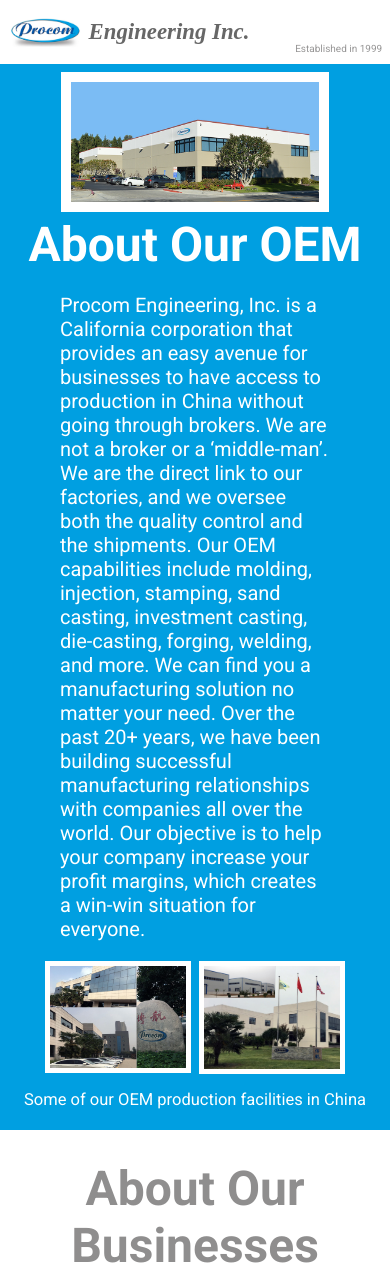
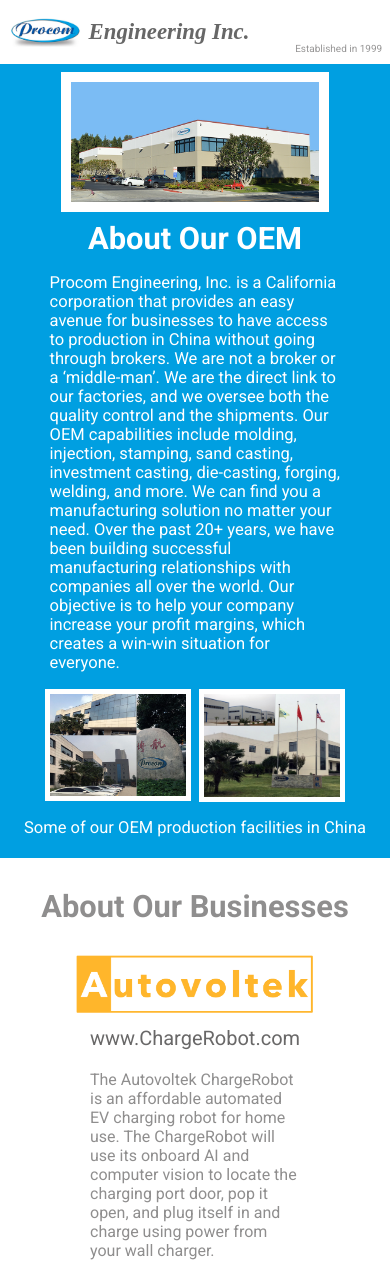
Before and after one commit to procomprogram/procomprogram.github.io, a plain HTML site: page index.html in a window 390 px wide. Shown: the top 1263 px of the page. Drawn offline with Linux system fonts and the light colour scheme.

Commit message:
Add files via upload

```diff
--- a/styles.css
+++ b/styles.css
@@ -74,12 +74,11 @@ h3{
 }
 
 .info-title {
-    font-size:3em;
+    font-size: calc(25px + 1.5vw);
 }
 
 .info-text {
     padding: 0 3em;
-    font-size:20px;
 }
 
 .info-pic-section{
@@ -97,7 +96,7 @@ h3{
 }
 
 .brand-title {
-    font-size:3em;
+    font-size: calc(25px + 1.5vw);
     padding-top: 30px;
     color: rgb(143, 142, 142);
 }
@@ -179,6 +178,10 @@ h3{
 }
 
 @media only screen and (max-width: 768px) {
+    .info {
+        margin-top: 0;
+    }
+
     .navbar-text-sm {
         font-size: 10px;
         white-space: nowrap;
```
